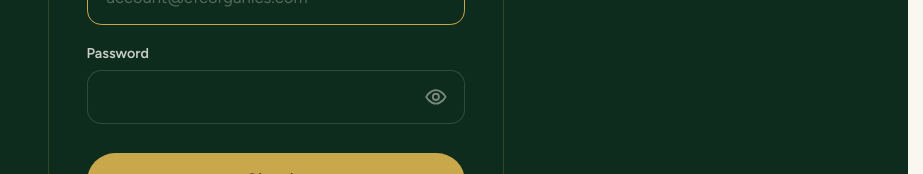
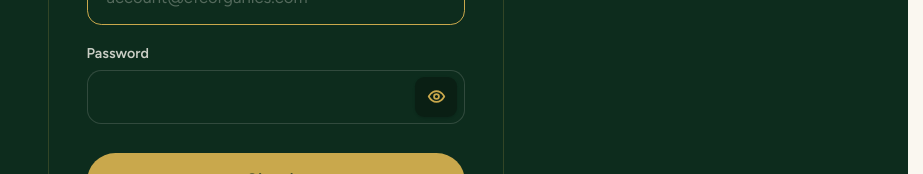
Before and after one commit to bamideletewogbade/efe-organics, a Next.js app: page /admin/locked in a window 1280 px wide. Shown: the part 415-589 px from the top of the page, without its empty margins (357-1280 px from the left). Built offline with nearby package versions, Linux system fonts and the light colour scheme; no server answers.

Commit message:
Enhance password visibility toggle contrast and preserve dark input autofill styling

```diff
--- a/src/app/globals.css
+++ b/src/app/globals.css
@@ -724,3 +724,14 @@
     stroke-dashoffset: 0 !important;
   }
 }
+
+/* Chrome autofill dark mode override to preserve dark theme inputs */
+input:-webkit-autofill,
+input:-webkit-autofill:hover,
+input:-webkit-autofill:focus,
+input:-webkit-autofill:active {
+  -webkit-box-shadow: 0 0 0px 1000px #0d2c1d inset !important;
+  -webkit-text-fill-color: #faf7f0 !important;
+  caret-color: #faf7f0 !important;
+  transition: background-color 5000s ease-in-out 0s;
+}
--- a/src/components/admin/AdminSignIn.tsx
+++ b/src/components/admin/AdminSignIn.tsx
@@ -115,7 +115,7 @@ export function AdminSignIn({ lockedReason }: { lockedReason?: string } = {}) {
               type={showPassword ? "text" : "password"}
               required
               autoComplete="current-password"
-              className={`${field} pr-12`}
+              className={`${field} pr-14`}
             />
             <button
               type="button"
@@ -123,15 +123,15 @@ export function AdminSignIn({ lockedReason }: { lockedReason?: string } = {}) {
               onClick={() => setShowPassword((shown) => !shown)}
               aria-label={showPassword ? "Hide password" : "Show password"}
               aria-pressed={showPassword}
-              className="absolute inset-y-0 right-0 flex w-12 items-center justify-center text-paper/45 transition-colors hover:text-paper/80"
+              className="absolute inset-y-1.5 right-1.5 flex items-center justify-center rounded-lg bg-[#0a1f14] px-2.5 text-gold shadow-sm transition-colors hover:bg-forest hover:text-paper active:scale-95"
             >
               <svg
                 viewBox="0 0 24 24"
                 aria-hidden
-                className="h-5 w-5"
+                className="h-4 w-4"
                 fill="none"
                 stroke="currentColor"
-                strokeWidth="1.9"
+                strokeWidth="2.2"
                 strokeLinecap="round"
                 strokeLinejoin="round"
               >
```
